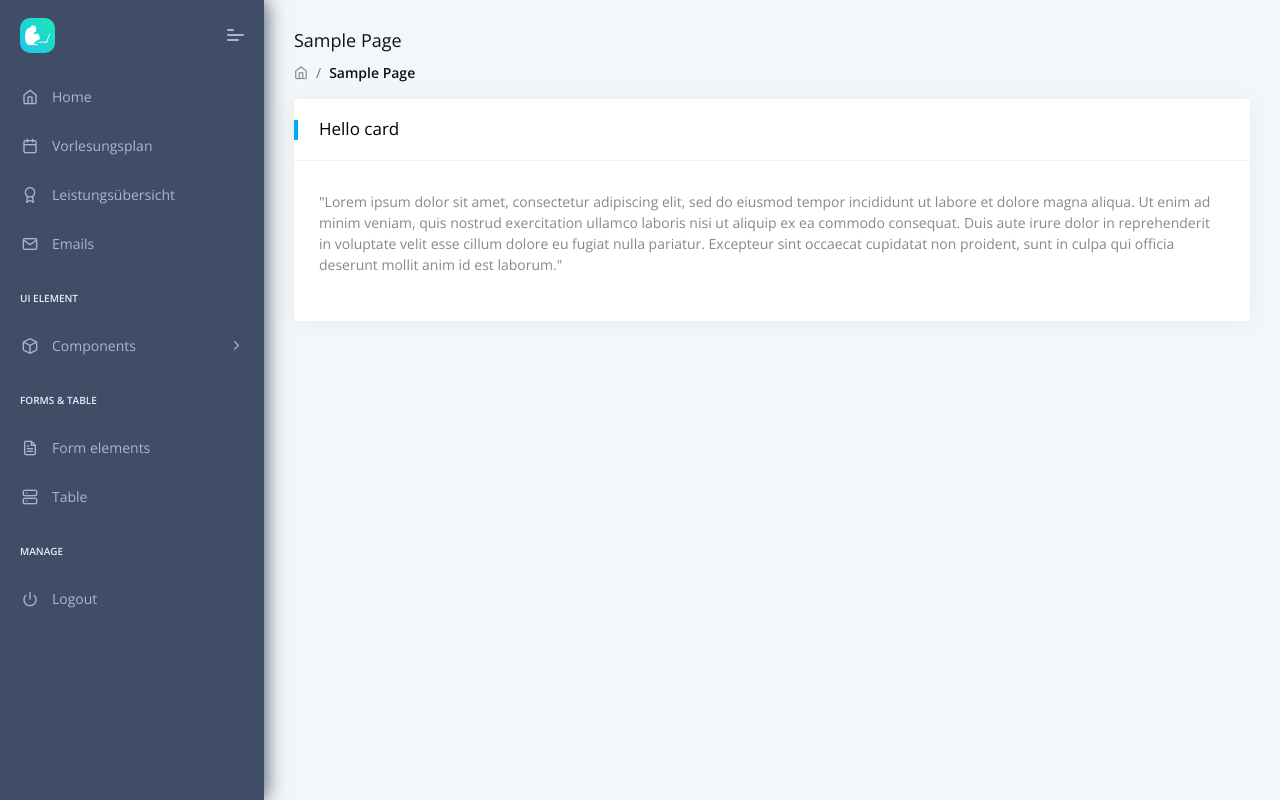
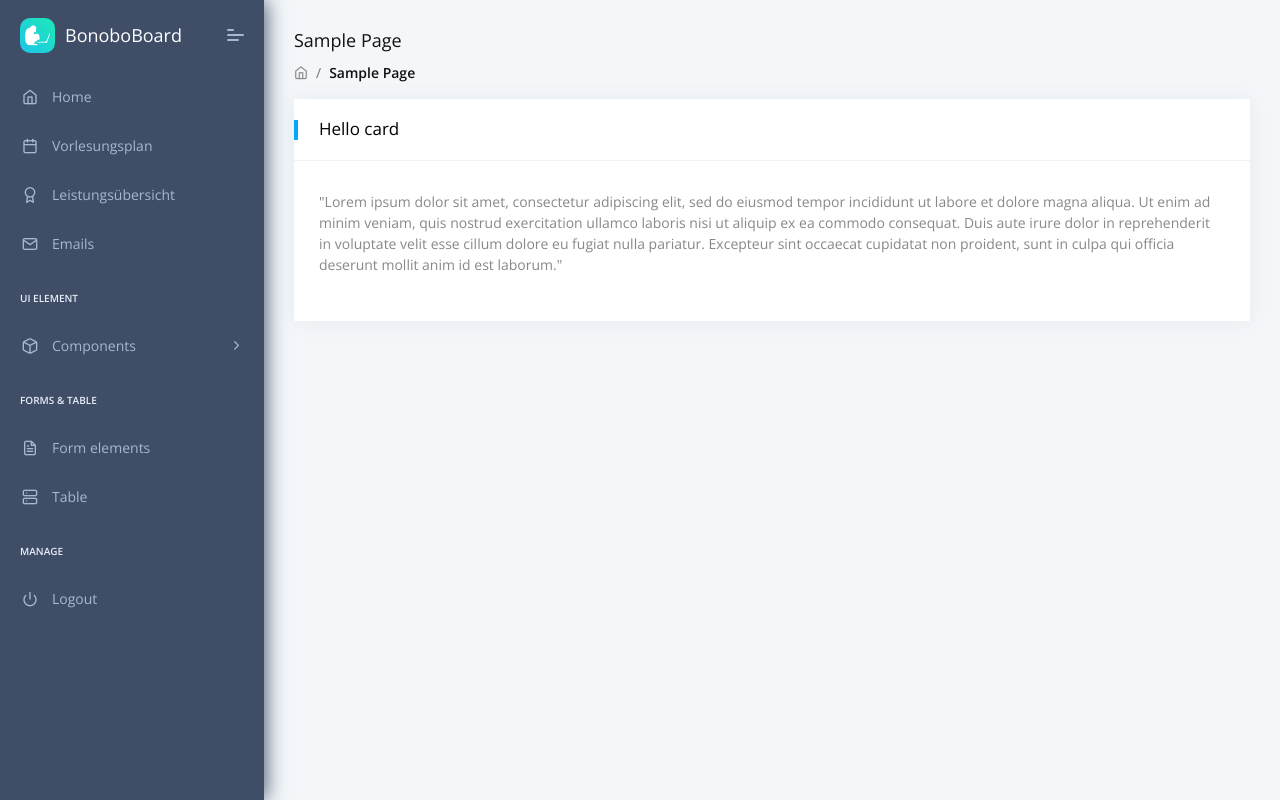
Before and after one commit to Software-Engineering-DHBW/BonoboBoard, a Django app: template bonobo-board/apps/templates/home/page-blank.html in a window 1280 px wide. Run offline with Django 3.2, Linux system fonts and the light colour scheme; the template is opened without the code that fills it, so the values that code supplies are empty; some libraries are stand-ins or nearby versions; some web fonts are replaced.

Commit message:
title added

```diff
--- a/bonobo-board/apps/templates/includes/sidebar.html
+++ b/bonobo-board/apps/templates/includes/sidebar.html
@@ -7,6 +7,7 @@
                 <div class="b-bg">
                     <i class="custom icon-Bonobo"></i>
                 </div>
+                <span class="b-title">BonoboBoard</span>
             </a>
             <a class="mobile-menu" id="mobile-collapse" href="javascript:"><span></span></a>
         </div>
```
